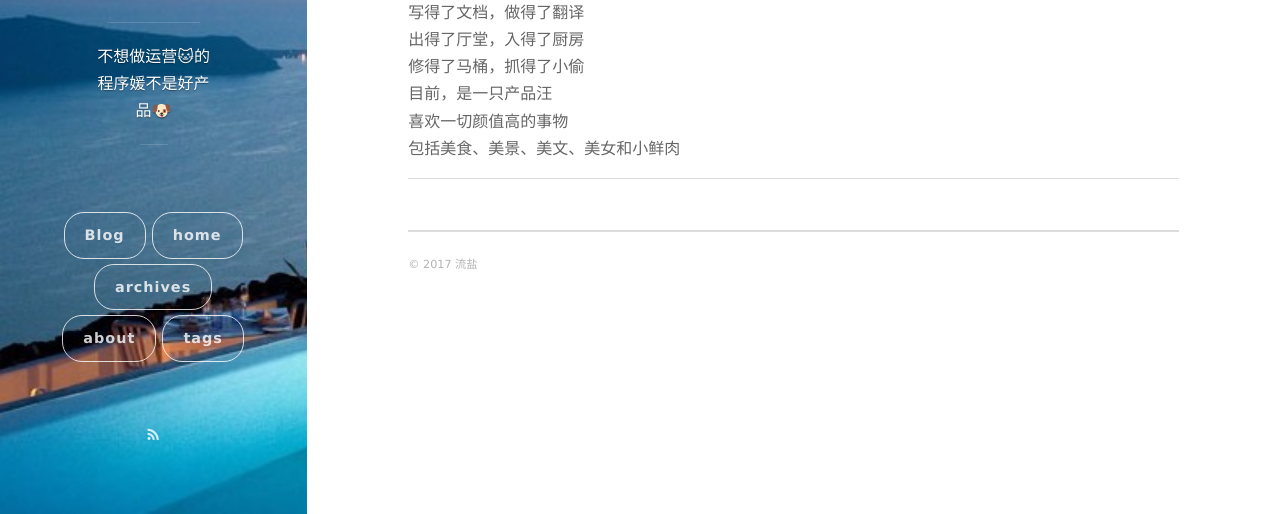
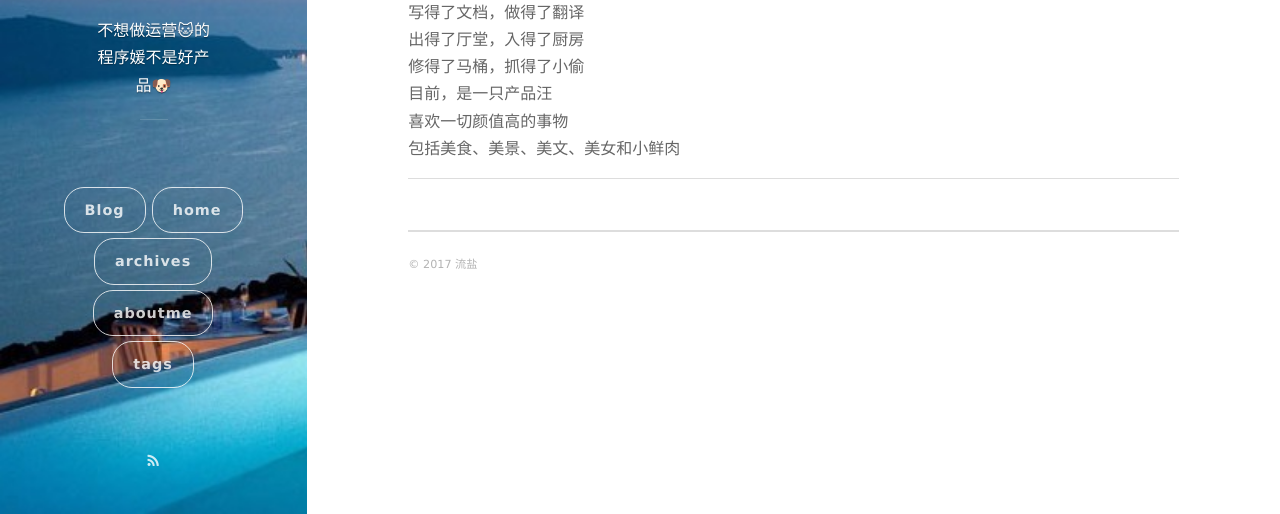
Before and after one commit to flowsalt/flowsalt.github.io, a plain HTML site: page 2017/09/02/aboutme/index.html in a window 1280 px wide. Shown: the part 286-800 px from the top of the page. Drawn offline with nearby package versions, Linux system fonts and the light colour scheme; some packages are replaced by stand-ins of ours; a script that the page names is missing.

Commit message:
Site updated: 2017-09-02 22:06:04

```diff
--- a/2017/09/02/aboutme/index.html
+++ b/2017/09/02/aboutme/index.html
@@ -75,7 +75,7 @@
 
               <li class="navigation__item"><a href="/archives">archives</a></li>
 
-              <li class="navigation__item"><a href="/about">about</a></li>
+              <li class="navigation__item"><a href="/aboutme">aboutme</a></li>
 
               <li class="navigation__item"><a href="/tags">tags</a></li>
 
```
Also changed, not shown: archives/2017/09/index.html (+1 -1 lines), archives/2017/index.html (+1 -1 lines), archives/index.html (+1 -1 lines), index.html (+1 -1 lines), aboutme.html (renamed from about.html).
